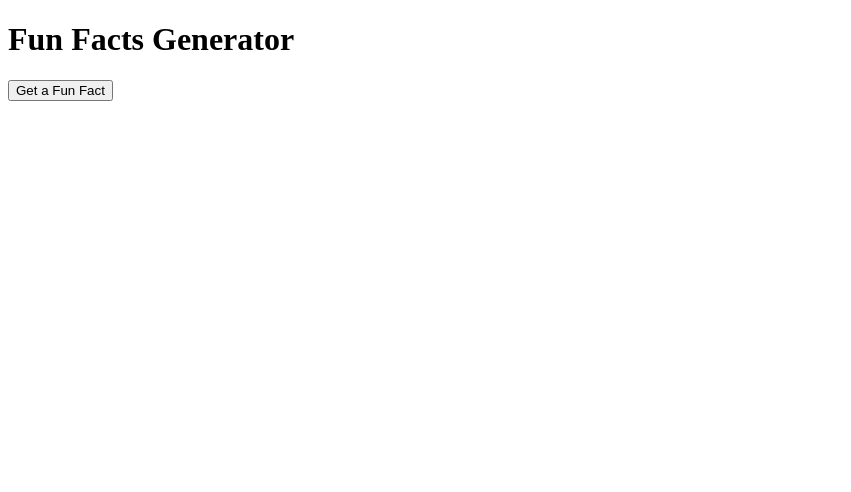
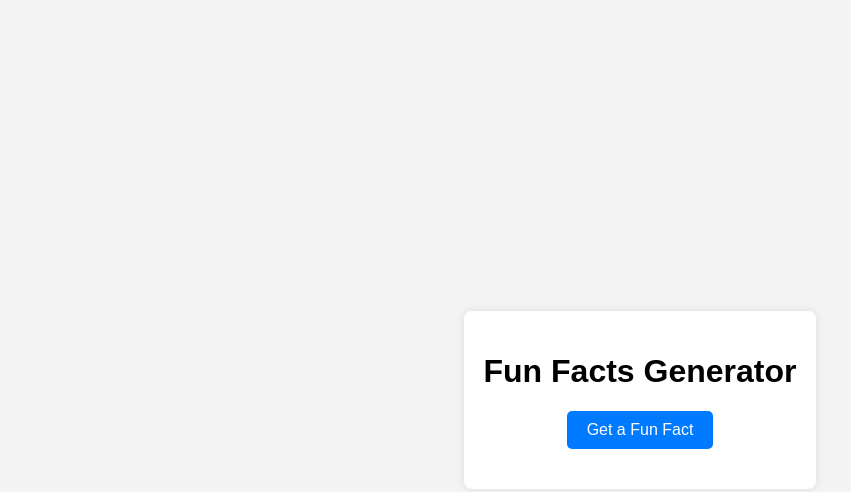
Before and after one commit to Mayank-2545/GenAI-101-Task, a plain HTML site: page index.html in a window 1280 px wide. Shown: the whole page, without its empty margins (0-851 px from the left). Drawn offline with Linux system fonts and the light colour scheme.

Commit message:
Update main.css

```diff
--- a/main.css
+++ b/main.css
@@ -1,17 +1,36 @@
-const facts = [
-    "I love hiking and have traveled to five national parks.",
-    "I'm learning to play the guitar in my free time.",
-    "I once met a celebrity at a coffee shop.",
-    "I can cook a three-course meal from scratch.",
-    "I have a collection of over 100 vinyl records.",
-    "I enjoy painting landscapes in my spare time.",
-    "I have traveled to 15 countries and counting.",
-    "I can speak three languages fluently.",
-    "I once ran a marathon for charity.",
-    "I have a pet parrot that can mimic my voice."
-];
+body {
+    font-family: Arial, sans-serif;
+    background-color: #f4f4f4;
+    display: flex;
+    justify-content: center;
+    align-items: center;
+    height: 100vh;
+    margin: 0;
+}
 
-document.getElementById('factButton').addEventListener('click', function() {
-    const randomIndex = Math.floor(Math.random() * facts.length);
-    document.getElementById('factDisplay').innerText = facts[randomIndex];
-});
+.container {
+    text-align: center;
+    background: white;
+    padding: 20px;
+    border-radius: 8px;
+    box-shadow: 0 0 10px rgba(0, 0, 0, 0.1);
+}
+
+button {
+    padding: 10px 20px;
+    font-size: 16px;
+    border: none;
+    border-radius: 5px;
+    background-color: #007BFF;
+    color: white;
+    cursor: pointer;
+}
+
+button:hover {
+    background-color: #0056b3;
+}
+
+p {
+    margin-top: 20px;
+    font-size: 18px;
+}
```
